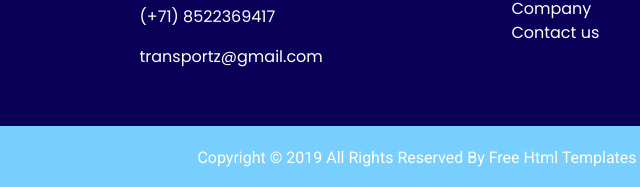
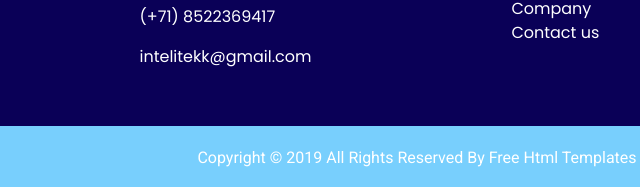
Before and after one commit to intelitekk/web-consulting, a plain HTML site: page contact.html in a window 1280 px wide. Shown: the part 1112-1299 px from the top of the page, 223-863 px from the left. Drawn offline with nearby package versions, Linux system fonts and the light colour scheme; some packages are replaced by stand-ins of ours.

Commit message:
modified contact

```diff
--- a/contact.html
+++ b/contact.html
@@ -269,7 +269,7 @@
           </p>
           <p>
             <a href="">
-              transportz@gmail.com
+              intelitekk@gmail.com
             </a>
           </p>
         </div>
```
